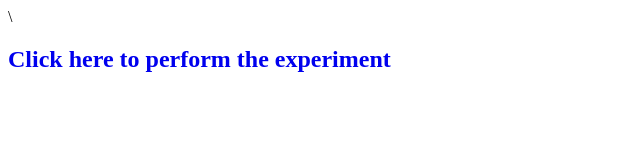
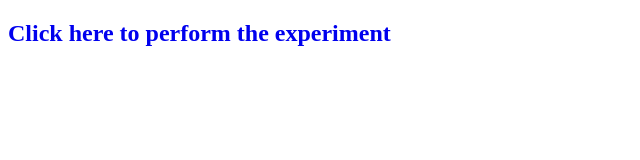
Before and after one commit to virtual-labs/exp-serial-position-effect-iitg, a plain HTML site: page experiment/simulation/index.html in a window 1280 px wide. Shown: the whole page, without its empty margins (0-640 px from the left). Drawn offline with Linux system fonts and the light colour scheme.

Commit message:
Update index.html

```diff
--- a/experiment/simulation/index.html
+++ b/experiment/simulation/index.html
@@ -8,7 +8,7 @@
 		<!-- Your code goes here-->
 
 	<!-- Add JS at the bottom of HTML file -->
-        <script src="./js/main.js"></script>\
+        <script src="./js/main.js"></script>
 	<div style="height: 500px;">
 		<h2><a style="text-decoration: none;" href="simulation.html">Click here to perform the experiment</a></h2>
 	</div>
```
